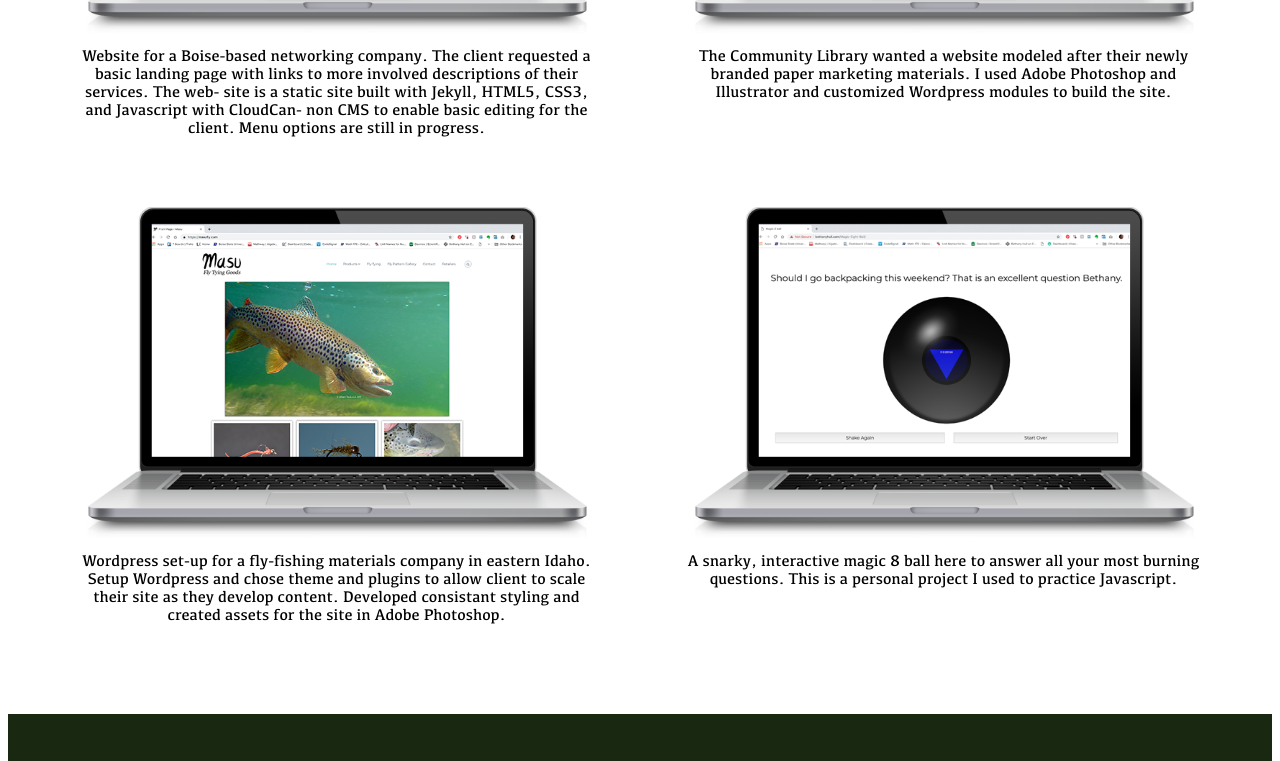
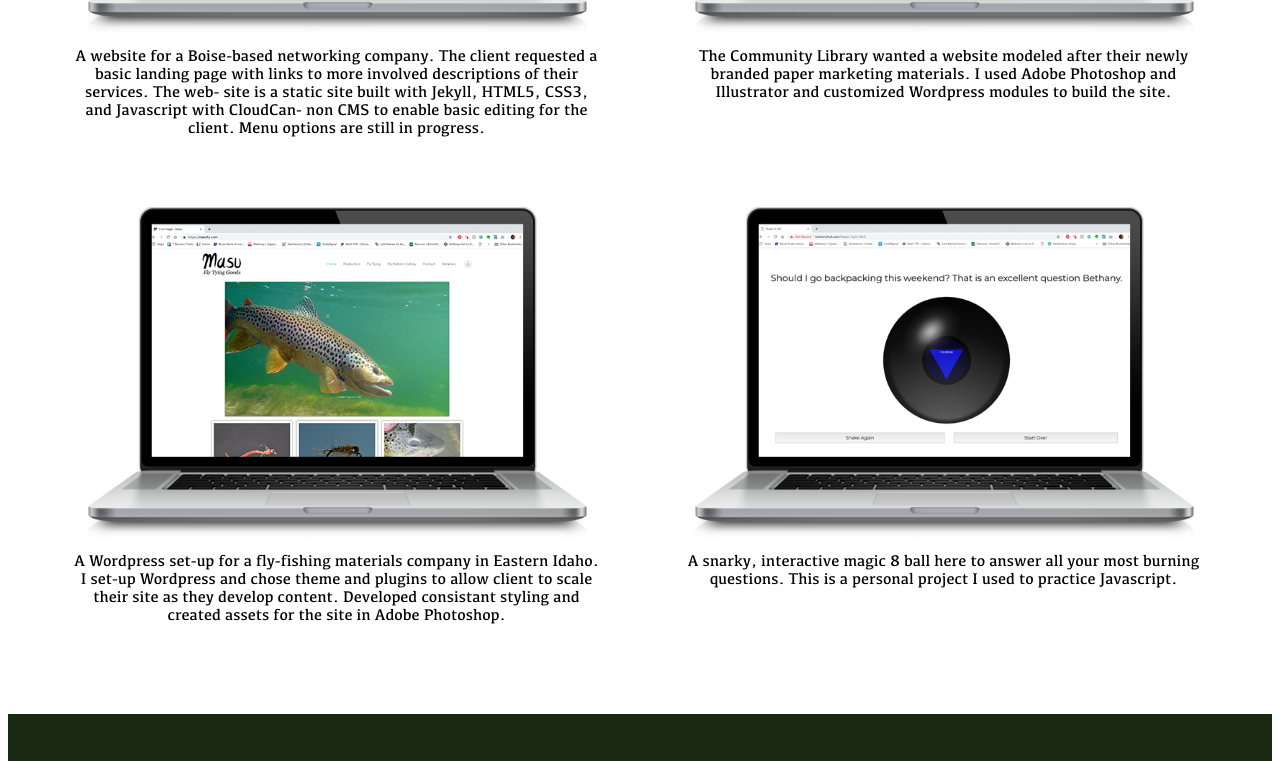
Before and after one commit to bethanyhull/bethanyhull.github.io, a plain HTML site: page index.html in a window 1280 px wide. Shown: the part 1956-2717 px from the top of the page. Drawn offline with nearby package versions, Linux system fonts and the light colour scheme.

Commit message:
spelling

```diff
--- a/index.html
+++ b/index.html
@@ -70,7 +70,7 @@
       <div class="port-examples">
         <div class="example">
         <a href="https://joyous-rain.cloudvent.net/"><img src="/images/device-laptop-mac.png"></a>
-          <p>Website for a Boise-based networking company. The client requested a basic landing page with links to more involved descriptions of their services. The web- site is a static site built with Jekyll, HTML5, CSS3, and Javascript with CloudCan- non CMS to enable basic editing for the client. Menu options are still in progress.</p>
+          <p>A website for a Boise-based networking company. The client requested a basic landing page with links to more involved descriptions of their services. The web- site is a static site built with Jekyll, HTML5, CSS3, and Javascript with CloudCan- non CMS to enable basic editing for the client. Menu options are still in progress.</p>
         </div>
 
           <div class="example">
@@ -79,7 +79,7 @@
         </div>
           <div class="example">
         <a href="https://masufly.com/"><img src="/images/masu.png"></a>
-          <p>Wordpress set-up for a fly-fishing materials company in eastern Idaho. Setup Wordpress and chose theme and plugins to allow client to scale their site as they develop content. Developed consistant styling and created assets for the site in Adobe Photoshop.</p>
+          <p>A Wordpress set-up for a fly-fishing materials company in Eastern Idaho. I set-up Wordpress and chose theme and plugins to allow client to scale their site as they develop content. Developed consistant styling and created assets for the site in Adobe Photoshop.</p>
         </div>
         <div class="example">
         <a href="http://bethanyhull.com/Magic-Eight-Ball/"><img src="/images/eightBall.png"></a>
```
